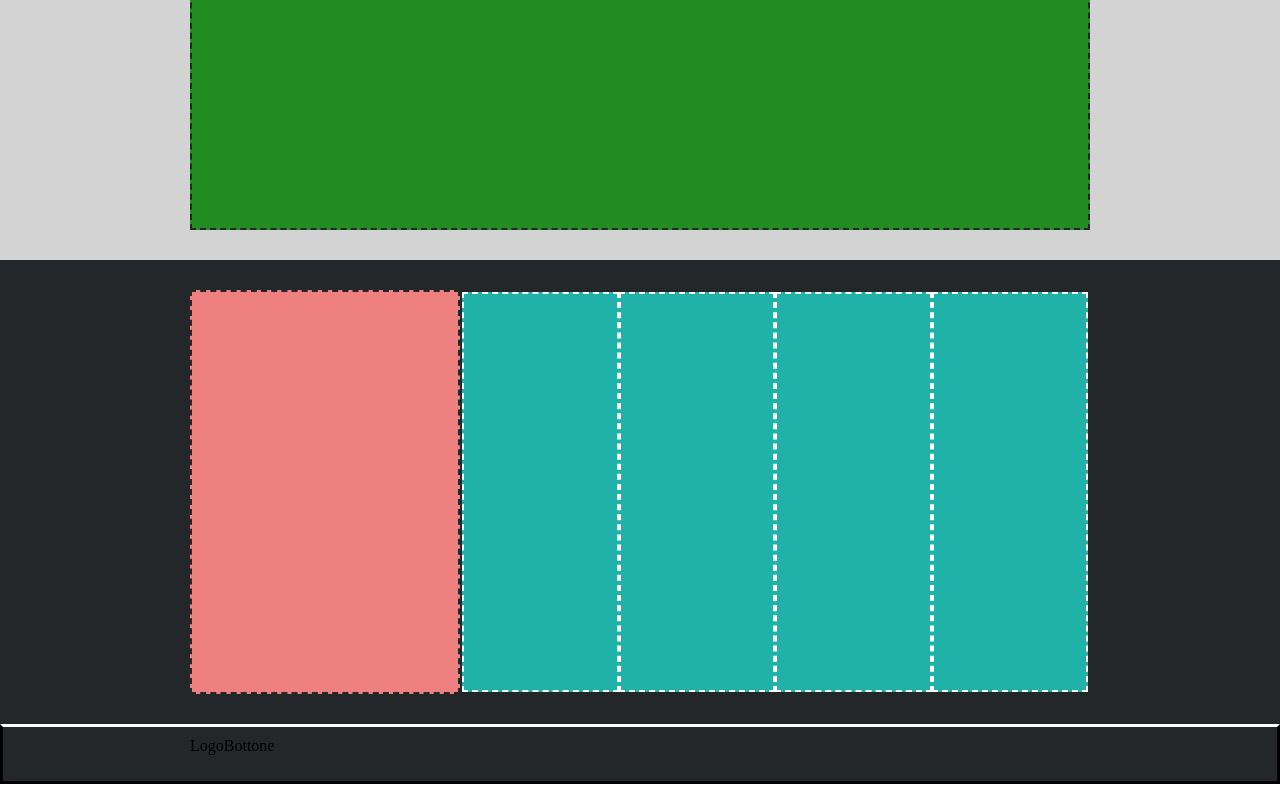
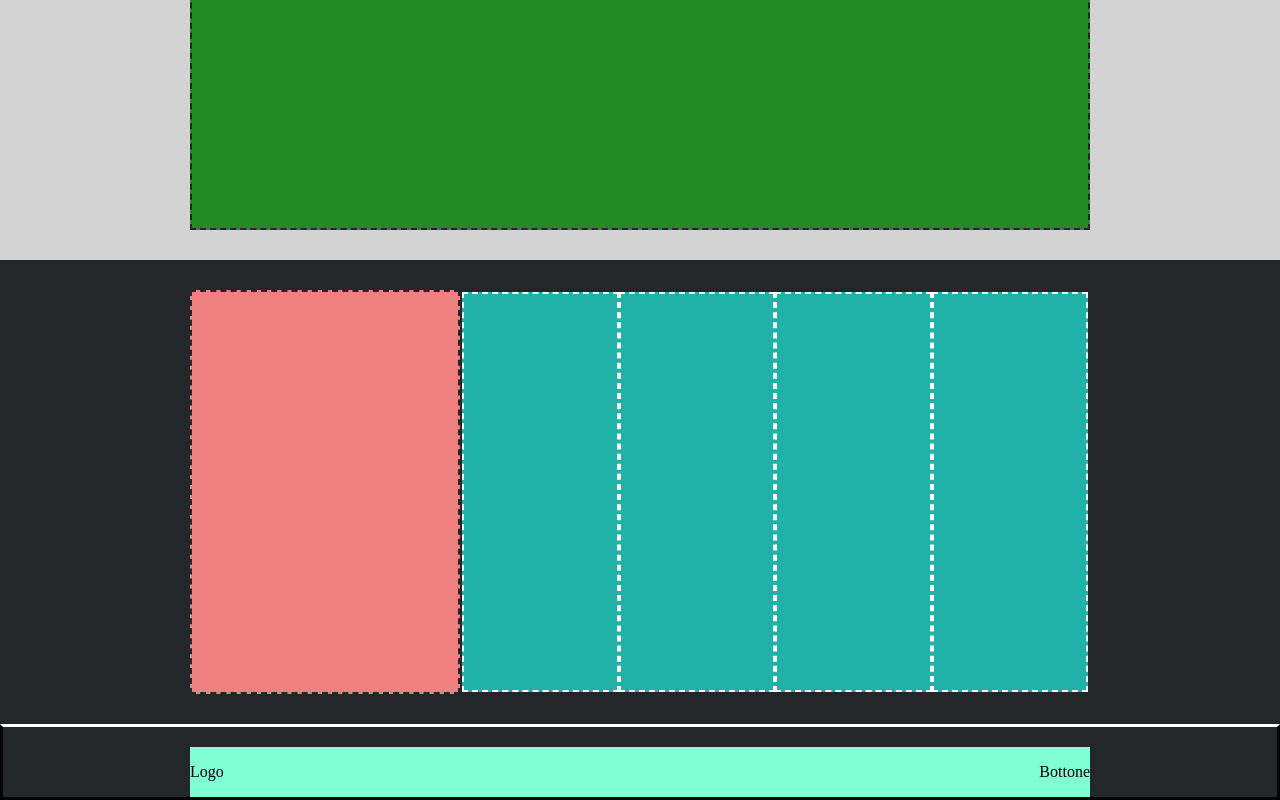
Before and after one commit to mariasolegallina/htmlcss-struttura-discord, a plain HTML site: page index.html in a window 1280 px wide. Shown: the part 1540-2340 px from the top of the page. Drawn offline with Linux system fonts and the light colour scheme.

Commit message:
update - footer

```diff
--- a/css/app.css
+++ b/css/app.css
@@ -34,8 +34,18 @@ section {
     padding: 30px 0;
 }
 
+/* footer */
+.page-footer {
+    padding-top: 20px;
+}
 
-/* columns & sections */
+.page-footer .row {
+    justify-content: space-between;
+    align-items: center;
+}
+
+
+/* columns & bg-sections */
 .col-25 {
     flex-basis: 25%;
 }
@@ -74,17 +84,11 @@ section {
 
 /* DEBUG */
 
+/* debug header */
 .debug .page-header {
     background-color: #add8e6;
     padding: 10px;
     min-height: 60px;
-}
-
-.debug .page-footer {
-    padding-top: 10px;
-    min-height: 60px;
-    border-top: #FFFFFF;
-    border-style: solid;
 }
 
 .debug .logo,
@@ -93,6 +97,20 @@ section {
     background-color: #daa520;
     border: #23272a;
     border-style: dashed;
+}
+
+/* debug footer */
+.debug .page-footer {
+    border-top: #FFFFFF;
+    border-style: solid;
+}
+
+.page-footer .container {
+    background-color: #7fffd3;
+    min-width:  40px;
+}
+.page-footer .row {
+    min-height: 50px;
 }
 
 .debug [class^='col-'] {
```
